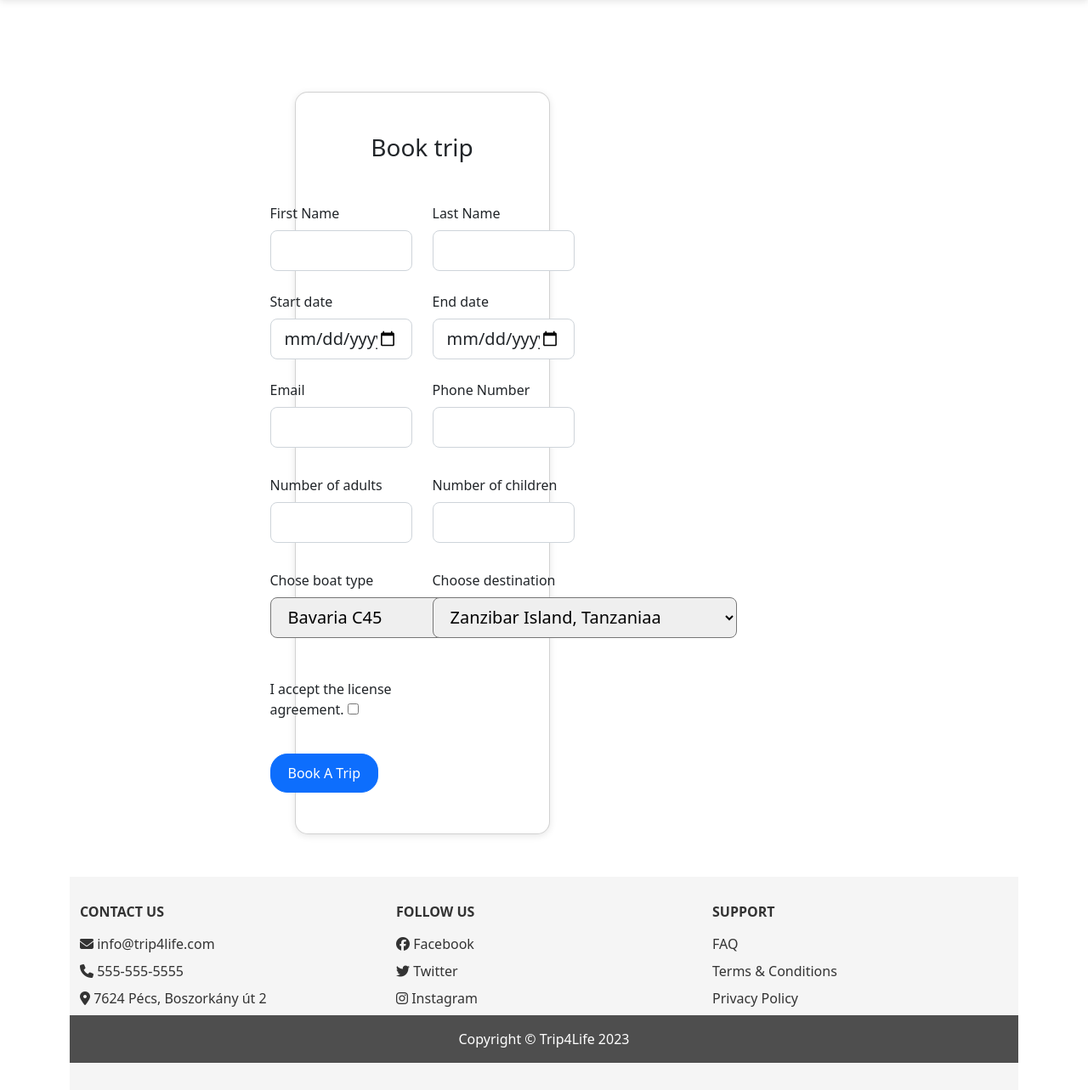
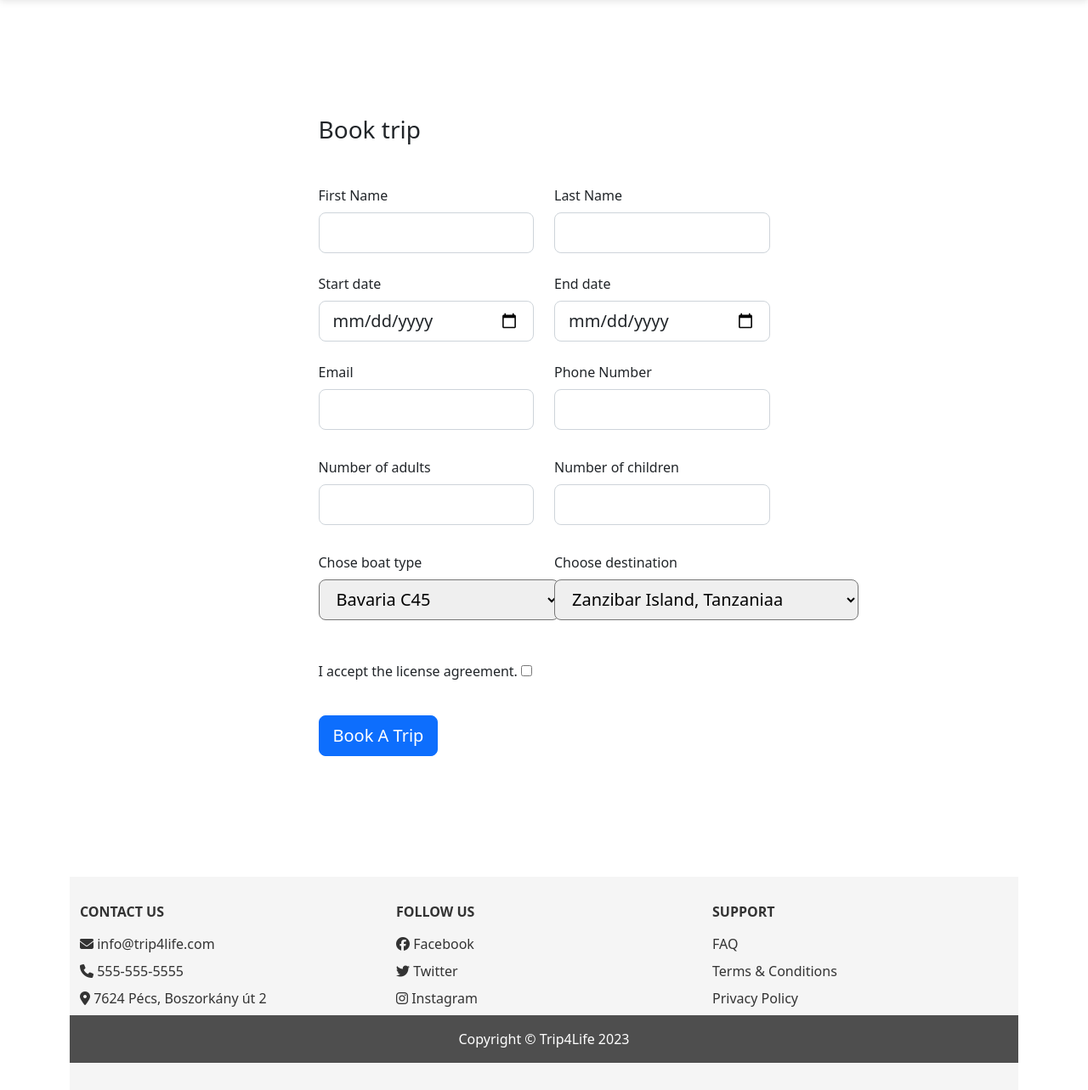
Before and after one commit to 190ibrahim/Trip4Life, a PHP site: page /book_trip.php in a window 1280 px wide. Shown: the part 56-1339 px from the top of the page at 85% size. Run offline with PHP 8.4, Linux system fonts and the light colour scheme; data comes from the database, SQL or seed files in the repository; some libraries are stand-ins or nearby versions.

Commit message:
Fixing cards

```diff
--- a/book_trip.php
+++ b/book_trip.php
@@ -183,8 +183,8 @@ if (isset($_POST['book_trip'])) {
         <div class="container py-5 h-100">
             <div class="row justify-content-center align-items-center h-100">
                 <div class="col-12 col-lg-9 col-xl-7">
-                    <div class="card shadow-2-strong card-registration" style="border-radius: 15px;">
-                        <div class="card-body p-4 p-md-5">
+                    <div class="shadow-2-strong card-registration" style="border-radius: 15px;">
+                        <div class="p-4 p-md-5">
                             <h3 class="mb-4 pb-2 pb-md-0 mb-md-5">Book trip</h3>
 
 
```
